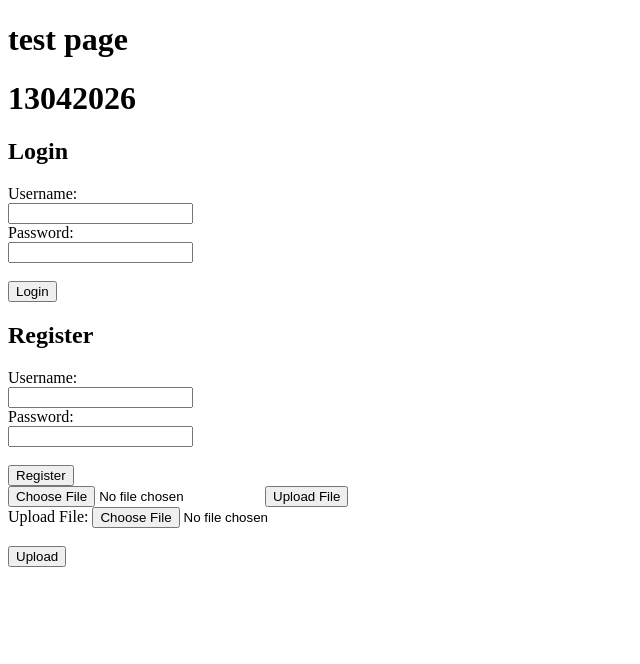
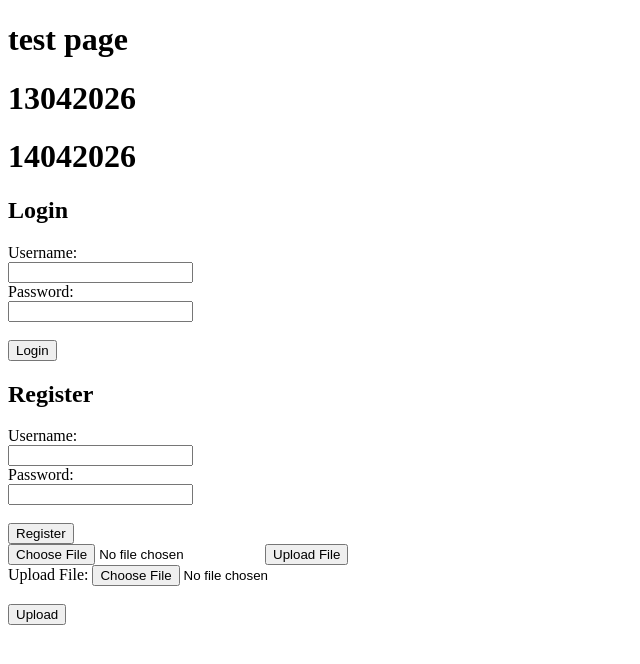
Before and after one commit to vinayk01/nodejs, a website: page login.html in a window 1280 px wide. Shown: the whole page, without its empty margins (0-640 px from the left). Drawn offline with Linux system fonts and the light colour scheme.

Commit message:
login html added

```diff
--- a/login.html
+++ b/login.html
@@ -6,6 +6,7 @@
     <title>Login Page</title>
     <H1>test page</H1>
     <H1>13042026</H1>
+    <H1>14042026</H1>
 </head>
 <body>
     <h2>Login</h2>
```
